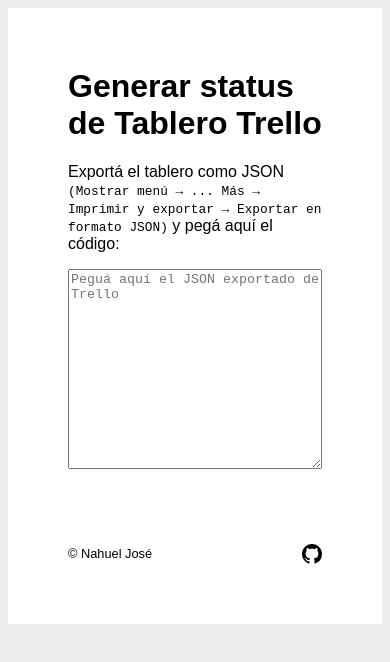
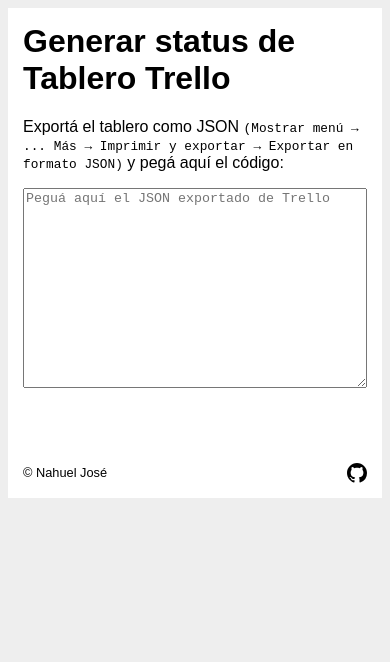
Before and after one commit to Naahuel/trello-status-generator, a React (Create React App) app: page / in a window 390 px wide. Shown: the top 662 px of the page. Built offline with nearby package versions, Linux system fonts and the light colour scheme.

Commit message:
Media query

```diff
--- a/src/App.scss
+++ b/src/App.scss
@@ -75,3 +75,9 @@
     border-radius: 10px;
   }
 }
+
+@media screen and (max-width: 600px){
+  .App{
+    padding: 15px;
+  }
+}
```
